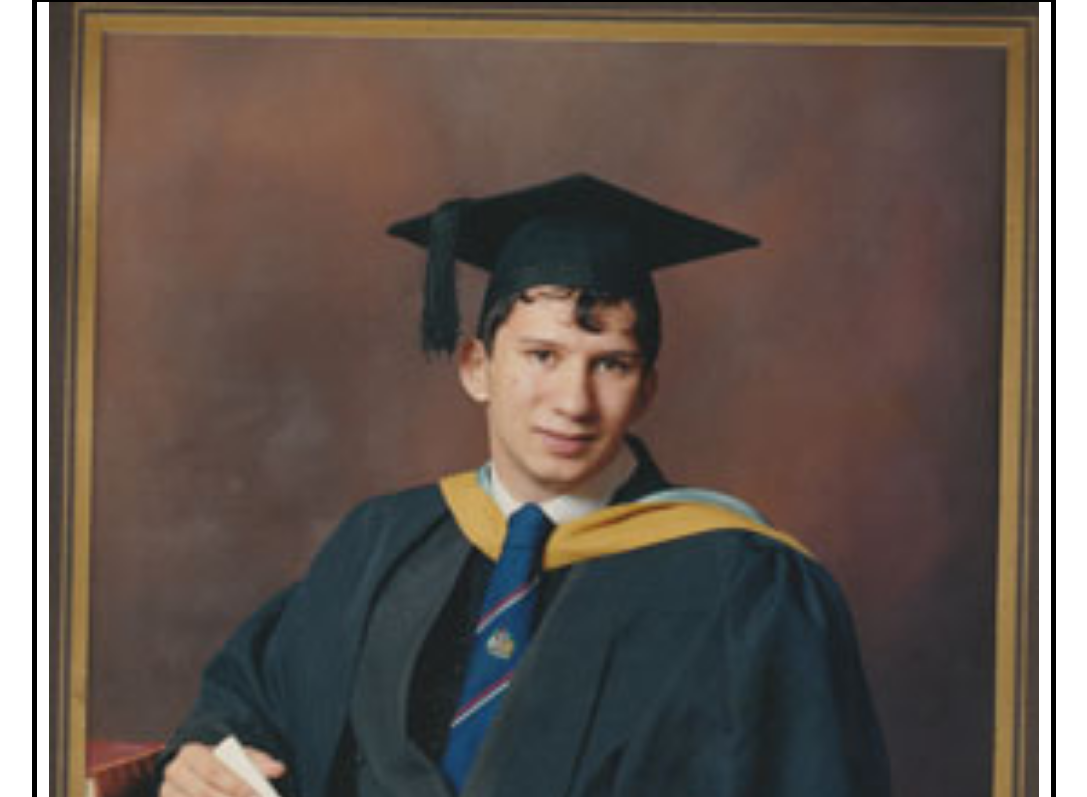
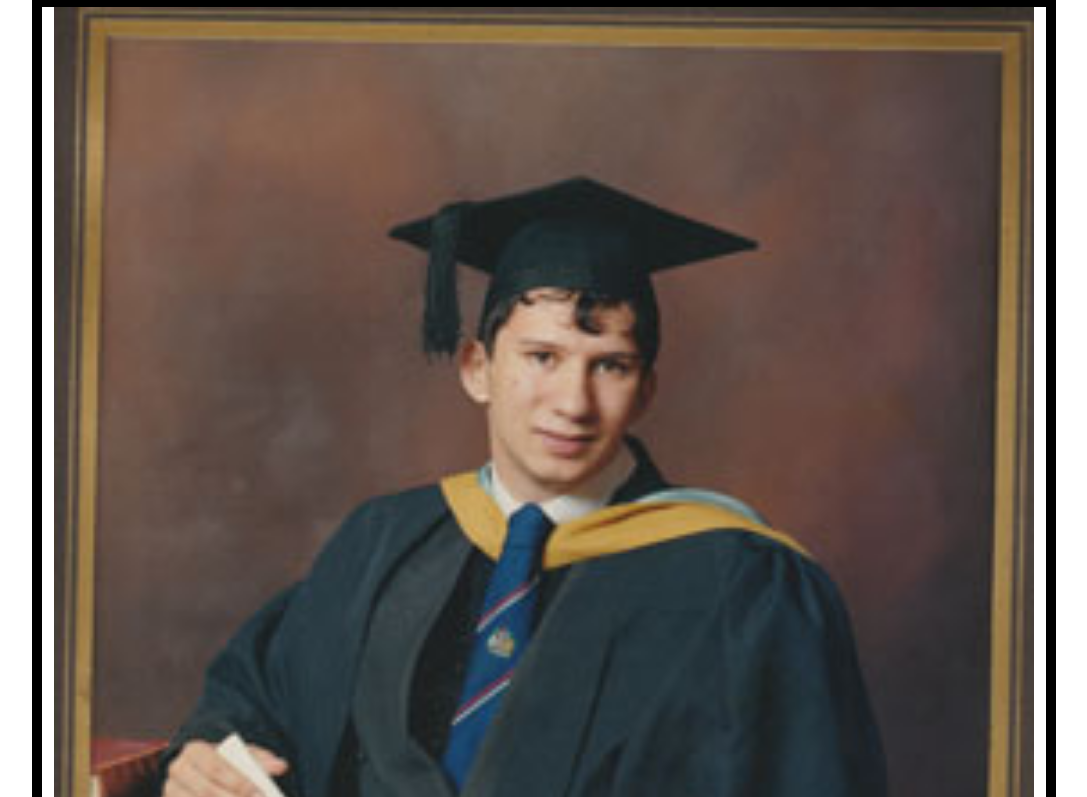
Before and after one commit to derektypist/image-viewer, a plain HTML site: page index.html in a window 1280 px wide. Shown: the part 103-900 px from the top of the page, without its empty margins (96-1183 px from the left). Drawn offline with nearby package versions, Linux system fonts and the light colour scheme.

Commit message:
Updated border to viewer at style.css

```diff
--- a/css/style.css
+++ b/css/style.css
@@ -8,7 +8,7 @@ body {
 #viewer {
     width: 80%;
     margin: auto;
-    border 5px solid black;
+    border: 5px solid black;
 }
 
 /* Title */
```
